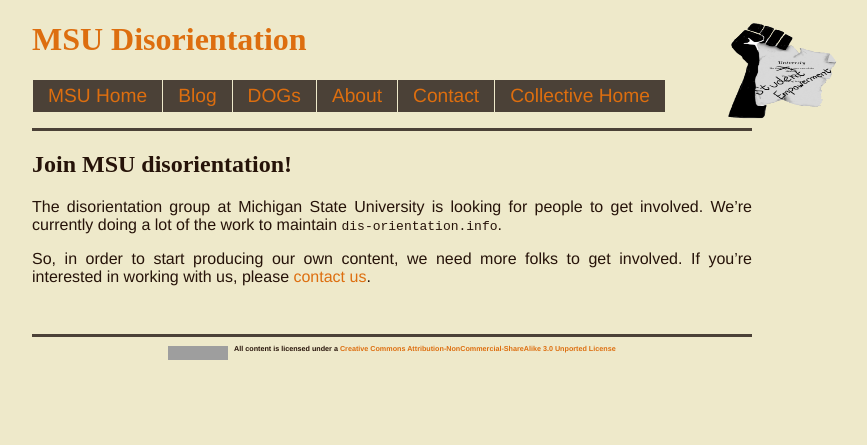
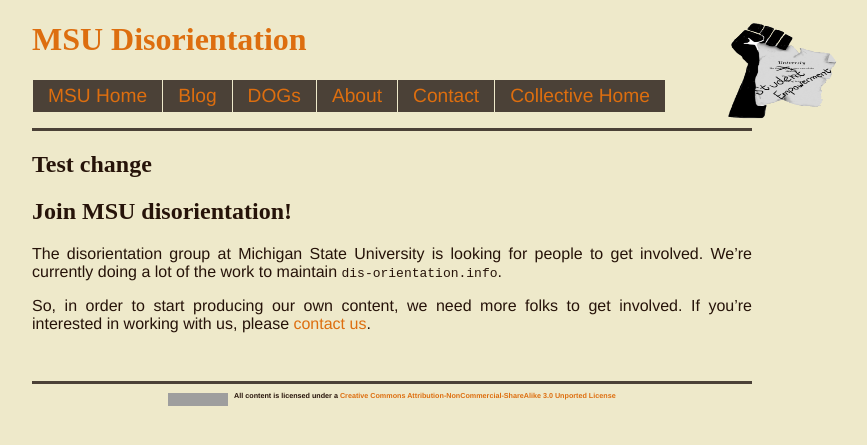
Before and after one commit to dis-orientation/msu, a Jekyll site: the page built from index.md, in a window 1280 px wide. Shown: the top 445 px of the page, without its empty margins (248-1115 px from the left). Built offline with Jekyll 4.4.1, drawn with Linux system fonts in a browser that asks for light colours; Markdown is read by kramdown in place of the engine named in the settings; grey boxes are pictures that could not be loaded.

Commit message:
test change

```diff
--- a/index.md
+++ b/index.md
@@ -2,6 +2,8 @@
 title: MSU Disorientation
 layout: default
 ---
+
+## Test change
 
 ## Join MSU disorientation!
 
```
